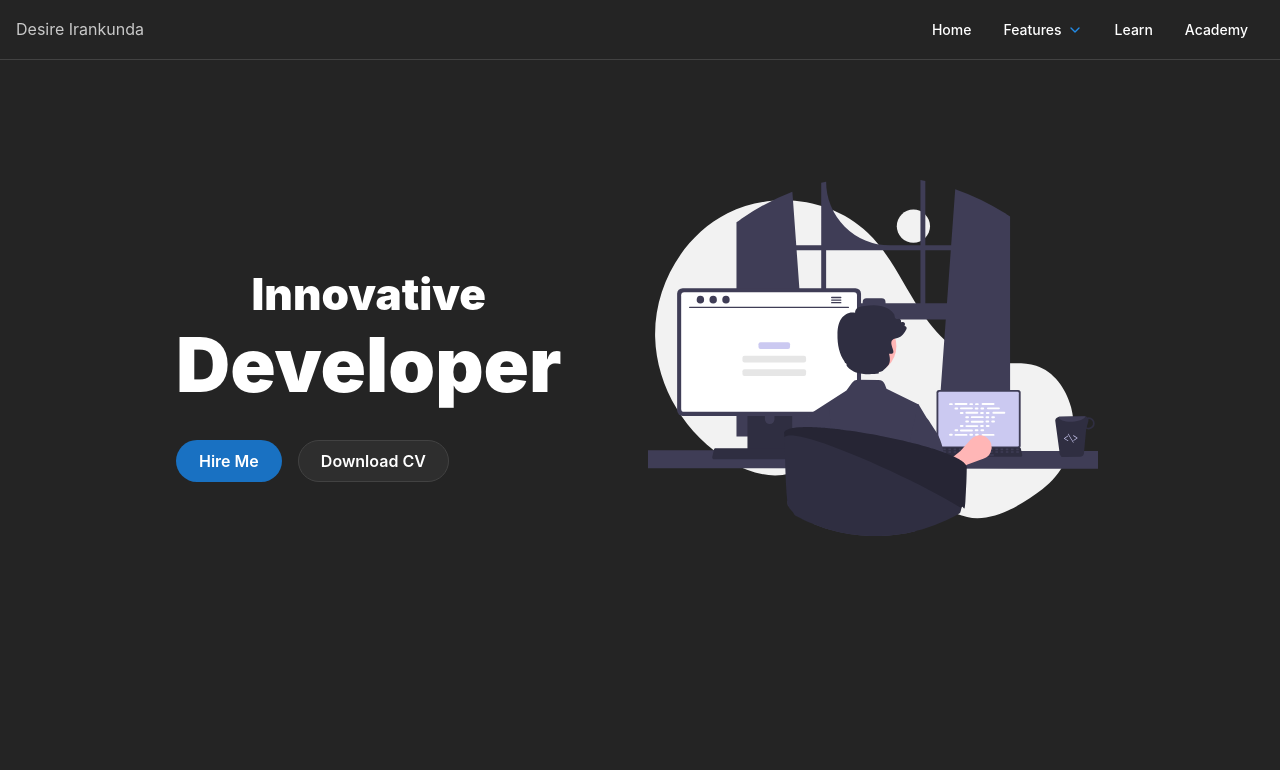
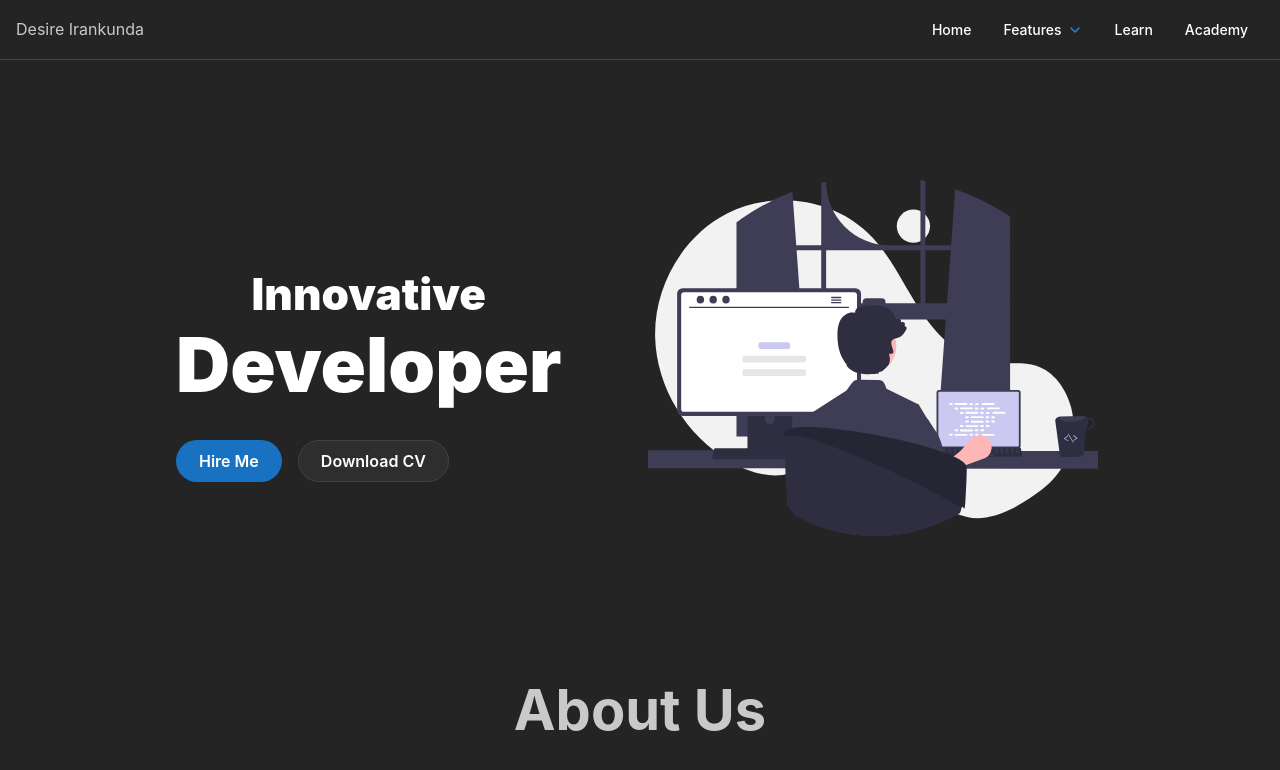
Before and after one commit to Deewiliams/My-portfolio, a React (Vite) app: page / in a window 1280 px wide. Shown: the top 770 px of the page. Built offline with nearby package versions, Linux system fonts and the light colour scheme.

Commit message:
cleand the code

```diff
--- a/src/App.tsx
+++ b/src/App.tsx
@@ -3,11 +3,13 @@ import "@mantine/core/styles.css";
 import { MantineProvider } from "@mantine/core";
 import { LandingPage } from "./pages/landingPage/LandingPage";
 import { Header } from "./component/header/Header";
+import { AboutUs } from "./pages/AboutUs/AboutUs";
 
 function App() {
   return <MantineProvider defaultColorScheme="dark">
     <Header />
     <LandingPage />
+    <AboutUs />
   </MantineProvider>;
 }
 
--- /dev/null
+++ b/src/component/Title.module.css
@@ -0,0 +1,10 @@
+.wrapper {
+  padding-top: calc(var(--mantine-spacing-xl) * 2);
+  padding-bottom: calc(var(--mantine-spacing-xl) * 2);
+  min-height: 650px;
+}
+
+.title {
+  margin-bottom: calc(var(--mantine-spacing-xl) * 1.5);
+  font-size: 3.5rem;
+}
--- /dev/null
+++ b/src/component/Title.tsx
@@ -0,0 +1,12 @@
+import { Container, Title } from "@mantine/core";
+import classes from "./Title.module.css";
+
+export const TitleHead = () => {
+  return (
+    <Container size="sm" className={classes.wrapper}>
+      <Title ta="center" className={classes.title}>
+        About Us
+      </Title>
+    </Container>
+  );
+};
--- /dev/null
+++ b/src/pages/AboutUs/AboutUs.tsx
@@ -0,0 +1,9 @@
+import { TitleHead } from "../../component/Title";
+
+export const AboutUs = () => {
+  return (
+    <div>
+      <TitleHead />
+    </div>
+  );
+};
```
Also changed, not shown: src/pages/AboutUs/AboutUs.module.css (added).
